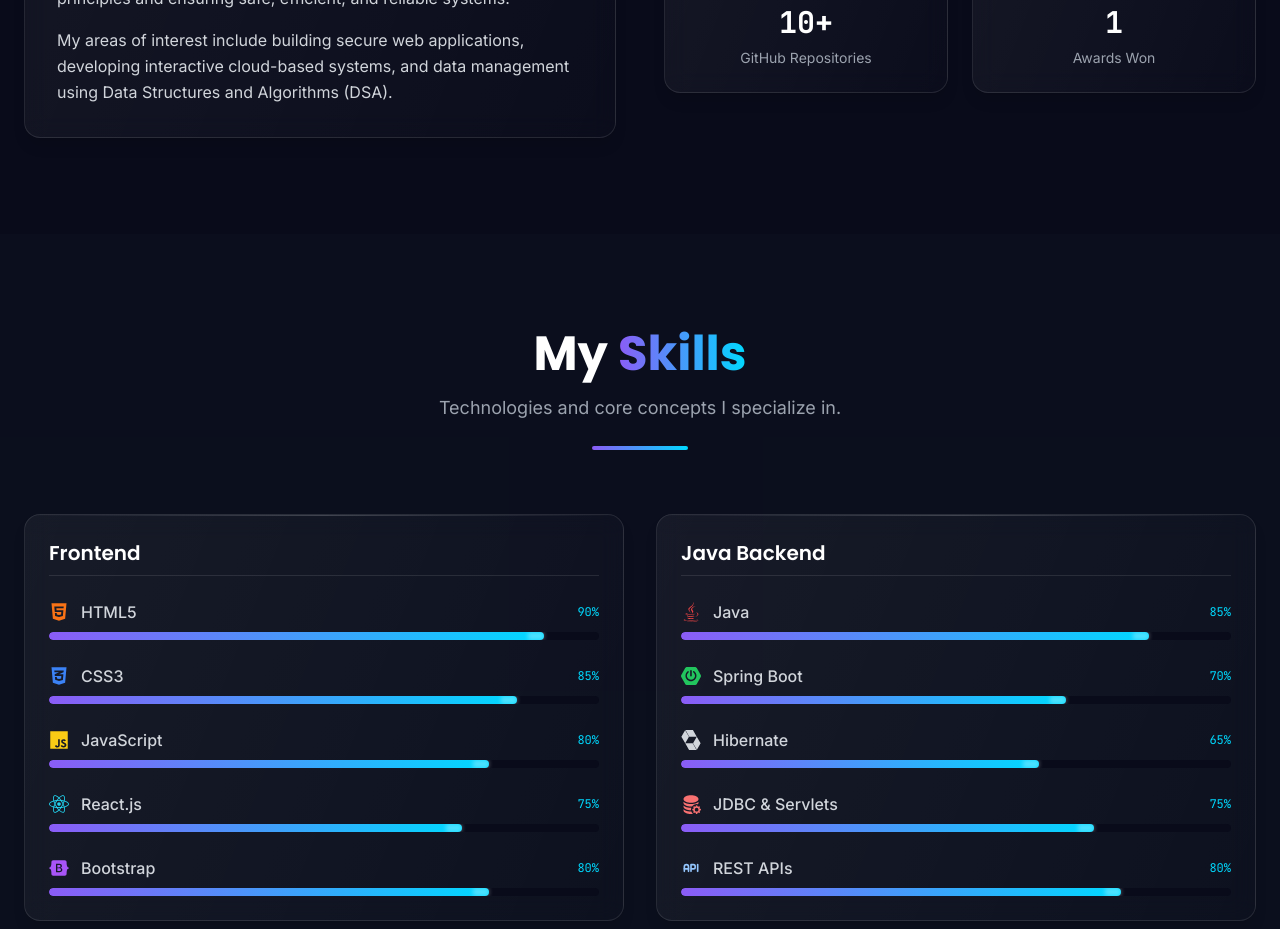
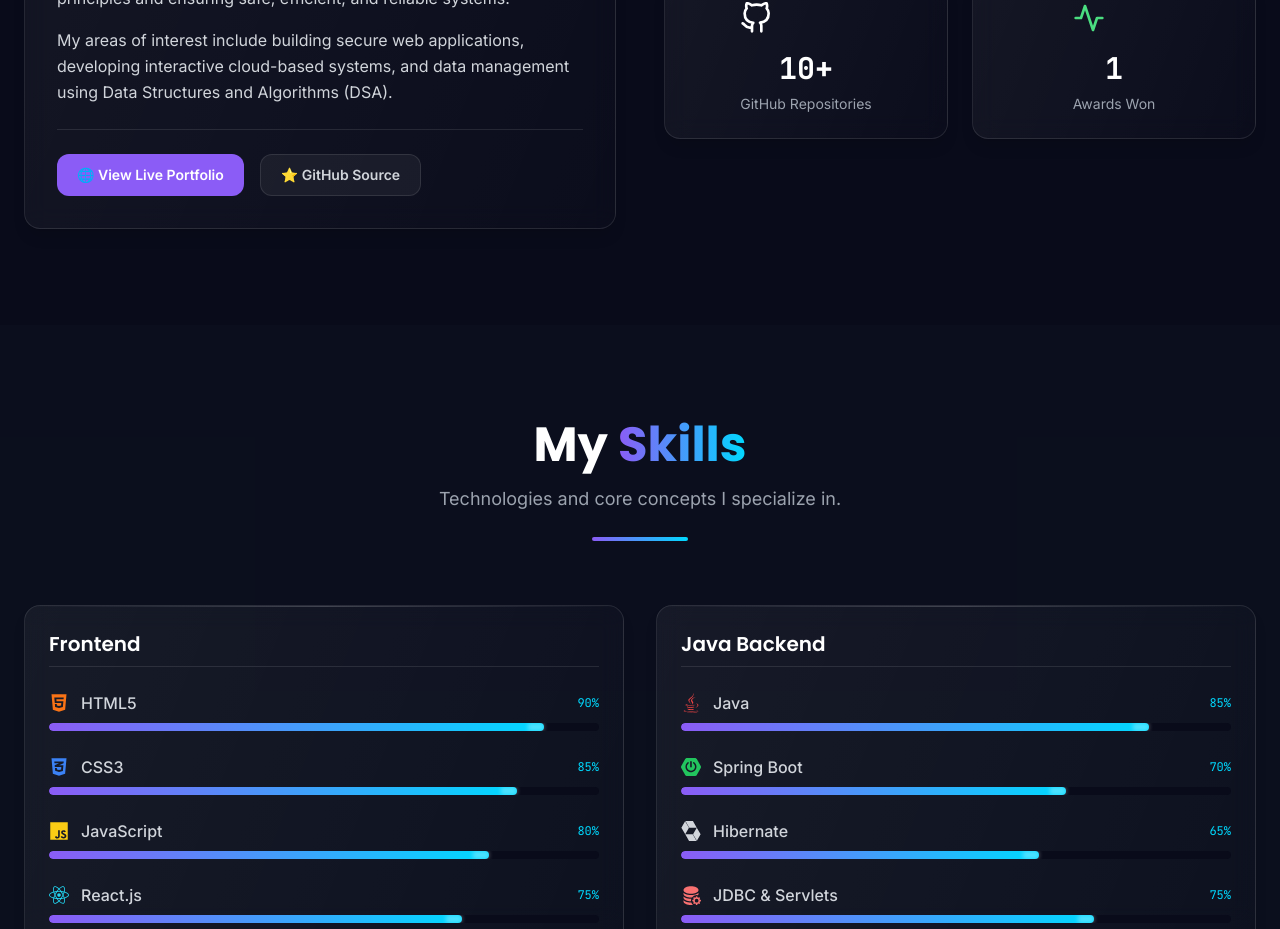
Before and after one commit to naveenkumar-arch/myportfolio, a React (Vite) app: page / in a window 1280 px wide. Shown: the part 1380-2309 px from the top of the page. Built offline with nearby package versions, Linux system fonts and the light colour scheme.

Commit message:
Add README with portfolio link + live link in About section

```diff
--- a/src/components/sections/About.jsx
+++ b/src/components/sections/About.jsx
@@ -50,6 +50,26 @@
                   and Algorithms (DSA).
                 </p>
               </div>
+
+              {/* Portfolio Live Link */}
+              <div className="mt-6 pt-6 border-t border-white/10 flex flex-wrap gap-4">
+                <a
+                  href="https://myportfolio-five-rouge-12.vercel.app/"
+                  target="_blank"
+                  rel="noreferrer"
+                  className="flex items-center gap-2 bg-neon-purple text-white px-5 py-2.5 rounded-xl font-semibold text-sm hover:shadow-[0_0_20px_rgba(139,92,246,0.5)] hover:-translate-y-0.5 transition-all duration-300"
+                >
+                  🌐 View Live Portfolio
+                </a>
+                <a
+                  href="https://github.com/naveenkumar-arch/MY_PORTFOLIO"
+                  target="_blank"
+                  rel="noreferrer"
+                  className="flex items-center gap-2 bg-white/5 border border-white/10 text-gray-300 px-5 py-2.5 rounded-xl font-semibold text-sm hover:border-neon-blue hover:text-white hover:-translate-y-0.5 transition-all duration-300"
+                >
+                  ⭐ GitHub Source
+                </a>
+              </div>
             </GlassCard>
           </motion.div>
 
```
Also changed, not shown: 1 other file (tests, documents, lock files or other folders).
